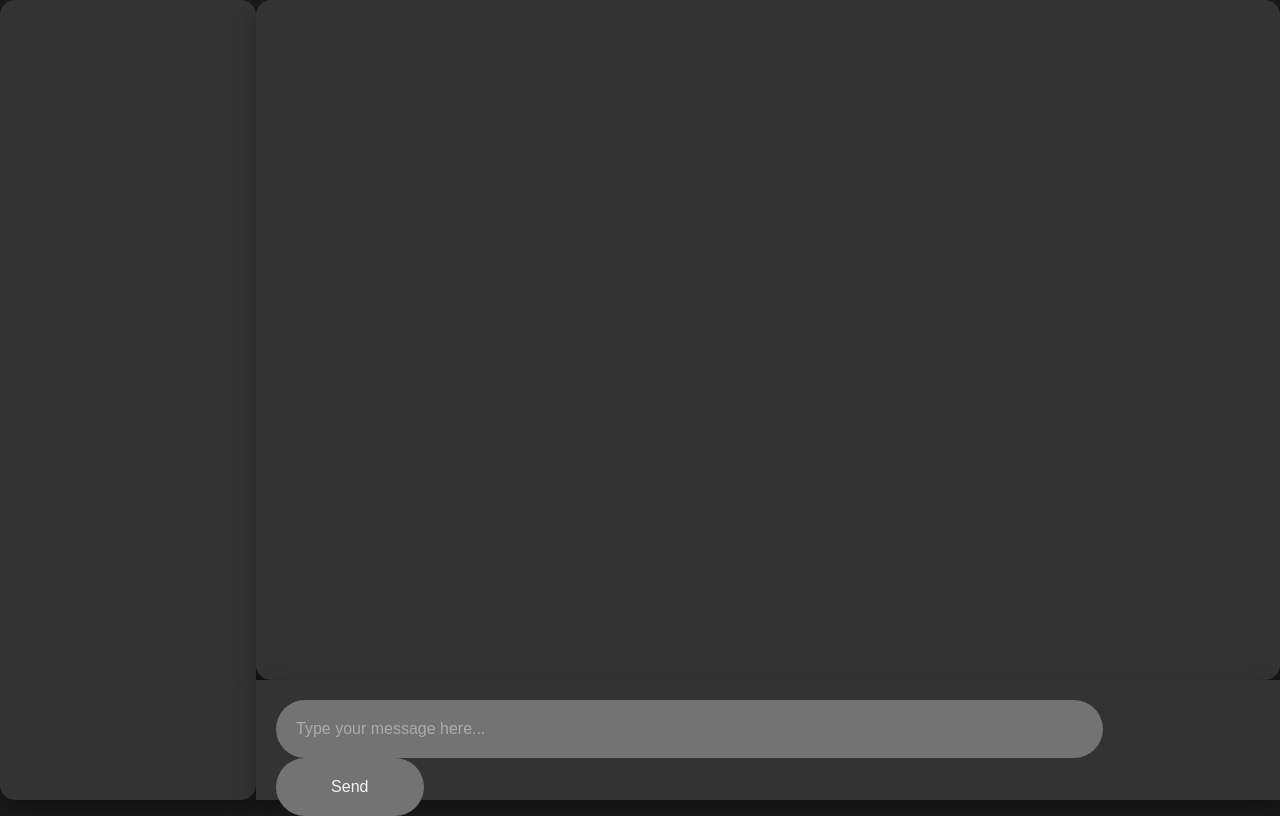
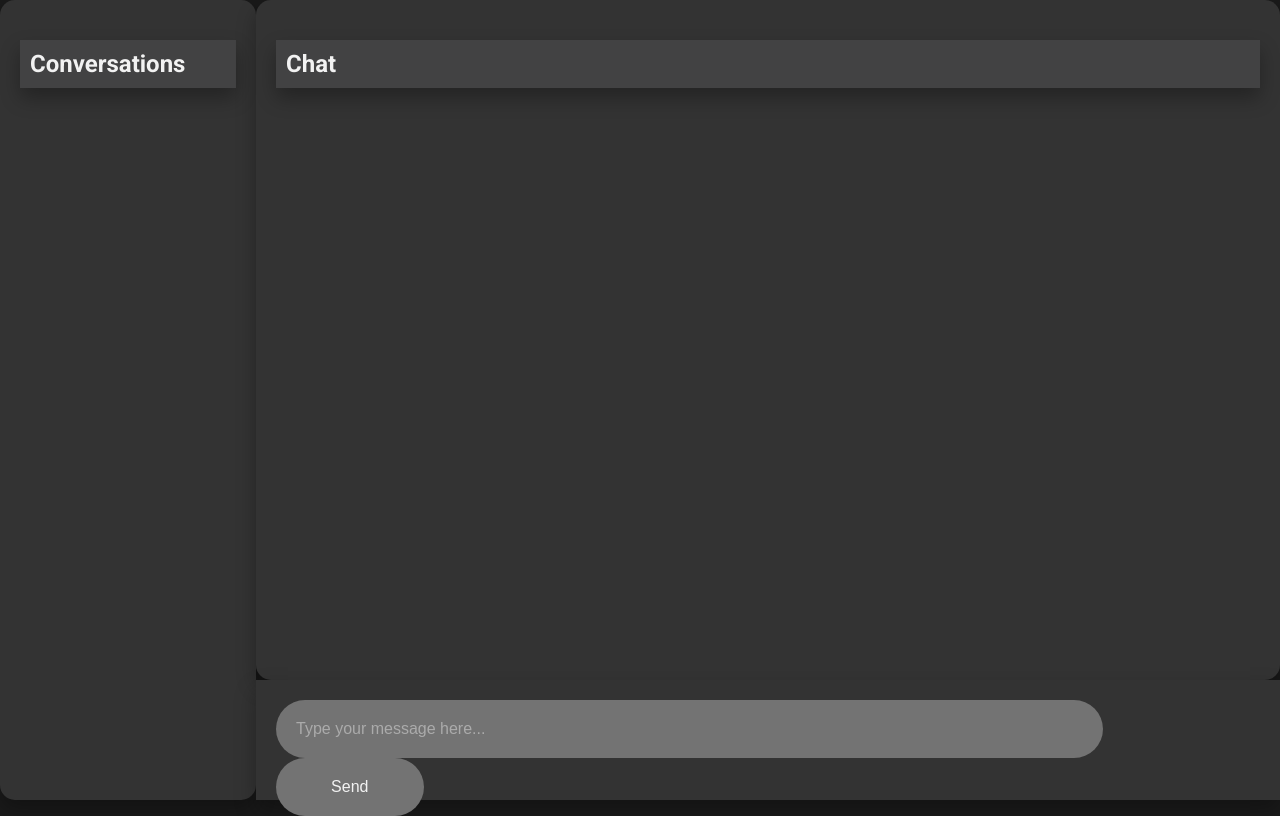
Before and after one commit to LaurenceGuws/AI_demo, a Flask app: page / in a window 1280 px wide. Run offline with Flask 3, Linux system fonts and the light colour scheme; data that the repository does not hold is empty; parts of the project's set-up code (start-up, migrations or seed data) failed here and were passed over.

Commit message:
Add pane headers

```diff
--- a/DeArx_chat/chat/static/css/styles.css
+++ b/DeArx_chat/chat/static/css/styles.css
@@ -12,6 +12,16 @@ body {
     box-sizing: border-box;
     background-color: #1a1a1a;
     color: #f2f2f2;
+}
+
+h2 {
+    font-size: 1.5em;
+    /* text-align: center; */
+    padding: 10px;
+    background-color: #424243;
+    box-shadow: 0 10px 20px rgba(0,0,0,0.3);
+    overflow-y: auto;
+    box-sizing: border-box;
 }
 
 #conversationsPane {
--- a/DeArx_chat/chat/templates/index.html
+++ b/DeArx_chat/chat/templates/index.html
@@ -7,10 +7,13 @@
 </head>
 <body>
     <div id="conversationsPane">
+        <h2>Conversations</h2>
         <!-- Buttons will be added here dynamically -->
     </div>
     <div id="mainContent">
         <div id="chatbox">
+            <h2>Chat</h2>
+
             <!-- ... rest of your HTML ... -->
         </div>
         <form id="messageForm">
```
